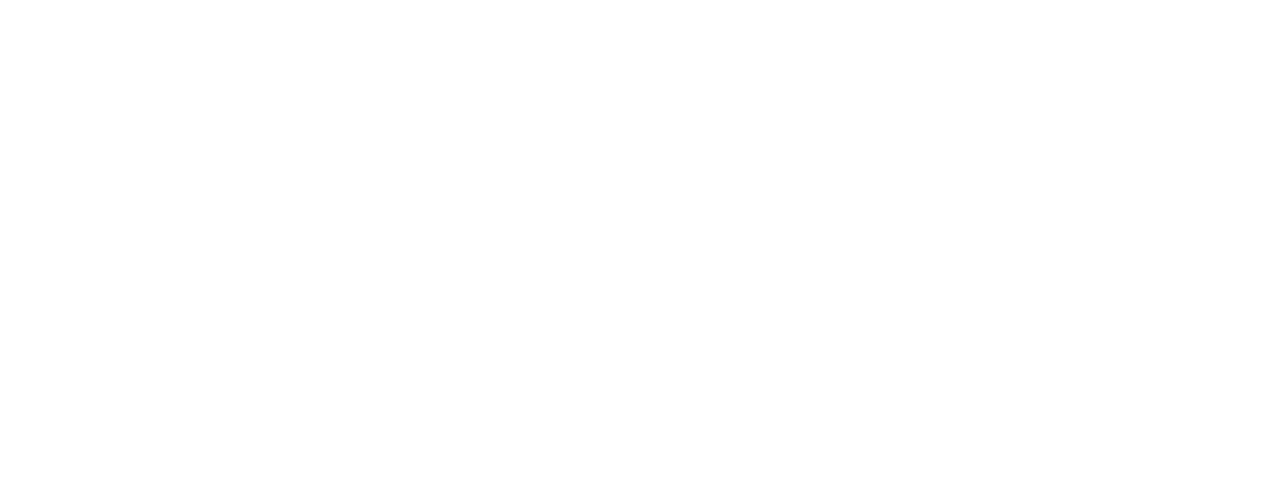
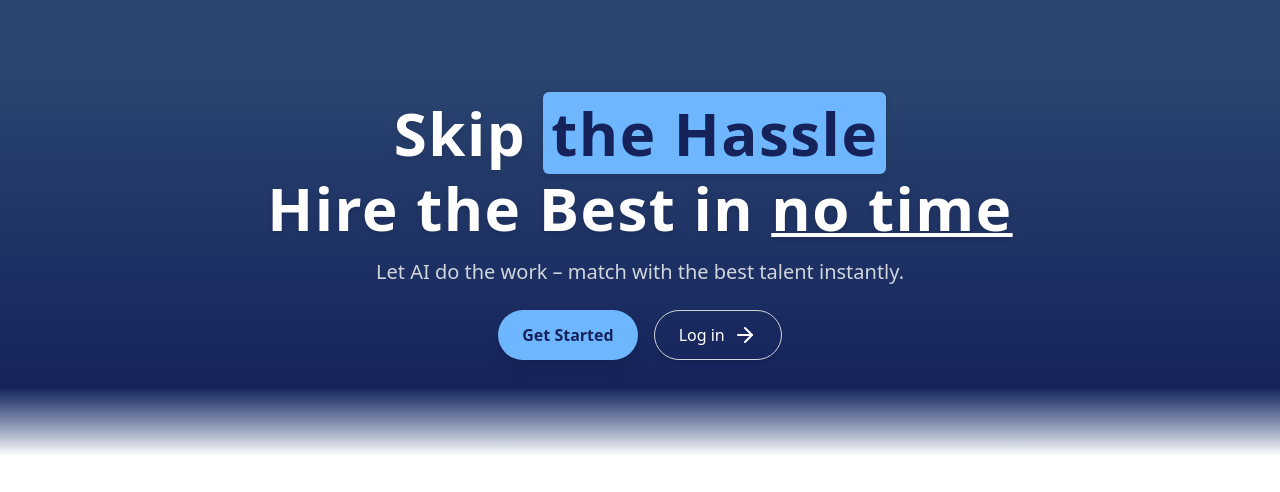
Before and after one commit to qlfzn/hiresphere, a Vue app in the folder client/: page / in a window 1280 px wide. Before the commit this address had no page. Shown: the top 492 px of the page. Built offline with nearby package versions, Linux system fonts and the light colour scheme; a web font is replaced by a local one.

Commit message:
add title in landing page

```diff
--- a/client/package.json
+++ b/client/package.json
@@ -15,6 +15,7 @@
     "@heroicons/react": "^2.2.0",
     "@heroicons/vue": "^2.2.0",
     "@tailwindcss/vite": "^4.0.4",
+    "lucide-vue-next": "^0.475.0",
     "vue": "^3.5.13",
     "vue-router": "^4.5.0"
   },
--- a/client/src/components/ProjectCard.vue
+++ b/client/src/components/ProjectCard.vue
@@ -7,10 +7,26 @@
 </script>
 
 <template>
-    <div class="group p-4 border rounded-lg shadow-sm transition
+    <div class="group flex justify-between items-center p-4 border rounded-lg shadow-sm transition
                 bg-white hover:bg-[#2B4570] hover:shadow-lg">
-        <h2 class="text-xl group-hover:text-white font-semibold">{{ project.title }}</h2>
-        <p class="text-gray-700 group-hover:text-gray-200">{{ project.description }}</p>
-        <p class="text-sm text-green-600 font-medium">Status: {{ project.status }}</p>
+        <!-- Left Section: Title & Description -->
+        <div>
+            <h2 class="text-xl font-semibold text-gray-900 group-hover:text-white">
+                {{ project.title }}
+            </h2>
+            <p class="text-gray-600 group-hover:text-gray-300">
+                {{ project.description }}
+            </p>
+        </div>
+
+        <!-- Right Section: Status -->
+        <p class="text-sm font-medium px-3 py-1 rounded-md"
+           :class="{
+               'text-green-600 text-bold': project.status === 'active',
+               'text-gray-600': project.status === 'Inactive',
+               'text-red-600': project.status === 'Archived'
+           }">
+            {{ project.status }}
+        </p>
     </div>
 </template>
--- /dev/null
+++ b/client/src/components/Title.vue
@@ -0,0 +1,47 @@
+<script setup>
+import { defineProps } from 'vue';
+import { ArrowRight } from 'lucide-vue-next';
+
+defineProps({
+    title: {
+        type: String,
+        default: "Input Title Here"
+    },
+    subtitle: {
+        type: String,
+        default: "Input Subtitle Here"
+    }
+})
+
+</script>
+
+
+<template>
+    <section class="relative text-center py-24 bg-gradient-to-b from-[#2B4570] from-15% via-[#16235b] via-85% to-white ">
+
+        <div class="relative container mx-auto px-6">
+            <h1 class="text-4xl sm:text-5xl md:text-6xl font-extrabold leading-tight tracking-wide
+                       text-white drop-shadow-md transition-all duration-300">
+                Skip <span class="bg-[#6eb7ff] text-[#16235b] px-2 rounded-md">the Hassle</span>
+                <br> Hire the Best in <span class="underline decoration-4">no time</span>
+            </h1>
+            <p class="text-lg sm:text-xl text-gray-300 mt-3">{{ subtitle }}</p>
+
+            <!-- Call-to-action buttons -->
+            <div class="mt-6 flex justify-center space-x-4">
+                <!-- Get Started Button -->
+                <button class="px-6 py-3 bg-[#6eb7ff] text-[#16235b] font-semibold rounded-full
+                               shadow-lg hover:bg-[#2B4570] hover:text-white transition">
+                    Get Started
+                </button>
+
+                <!-- Log in Button -->
+                <button class="flex items-center px-6 py-3 border border-gray-300 text-white
+                               rounded-full shadow-md hover:bg-white hover:text-[#16235b] transition">
+                    Log in
+                    <ArrowRight class="ml-2" />
+                </button>
+            </div>
+        </div>
+    </section>
+</template>
--- a/client/src/router/index.js
+++ b/client/src/router/index.js
@@ -2,10 +2,16 @@
 import Home from "@/views/Home.vue";
 import Project from "@/views/Project.vue";
 import CreateProject from "@/views/CreateProject.vue";
+import LandingPage from "@/views/LandingPage.vue";
 
 const router = createRouter({
     history: createWebHistory(import.meta.env.BASE_URL),
     routes: [
+        {
+            path: '/',
+            name: 'landing',
+            component: LandingPage
+        },
         {
             path: '/home',
             name: 'home',
--- /dev/null
+++ b/client/src/views/LandingPage.vue
@@ -0,0 +1,9 @@
+<script setup>
+import Title from '@/components/Title.vue';
+
+</script>
+
+
+<template>
+    <Title title="HireSphere" subtitle="Let AI do the work – match with the best talent instantly."/>
+</template>
```
Also changed, not shown: 1 other file (tests, documents, lock files or other folders).
